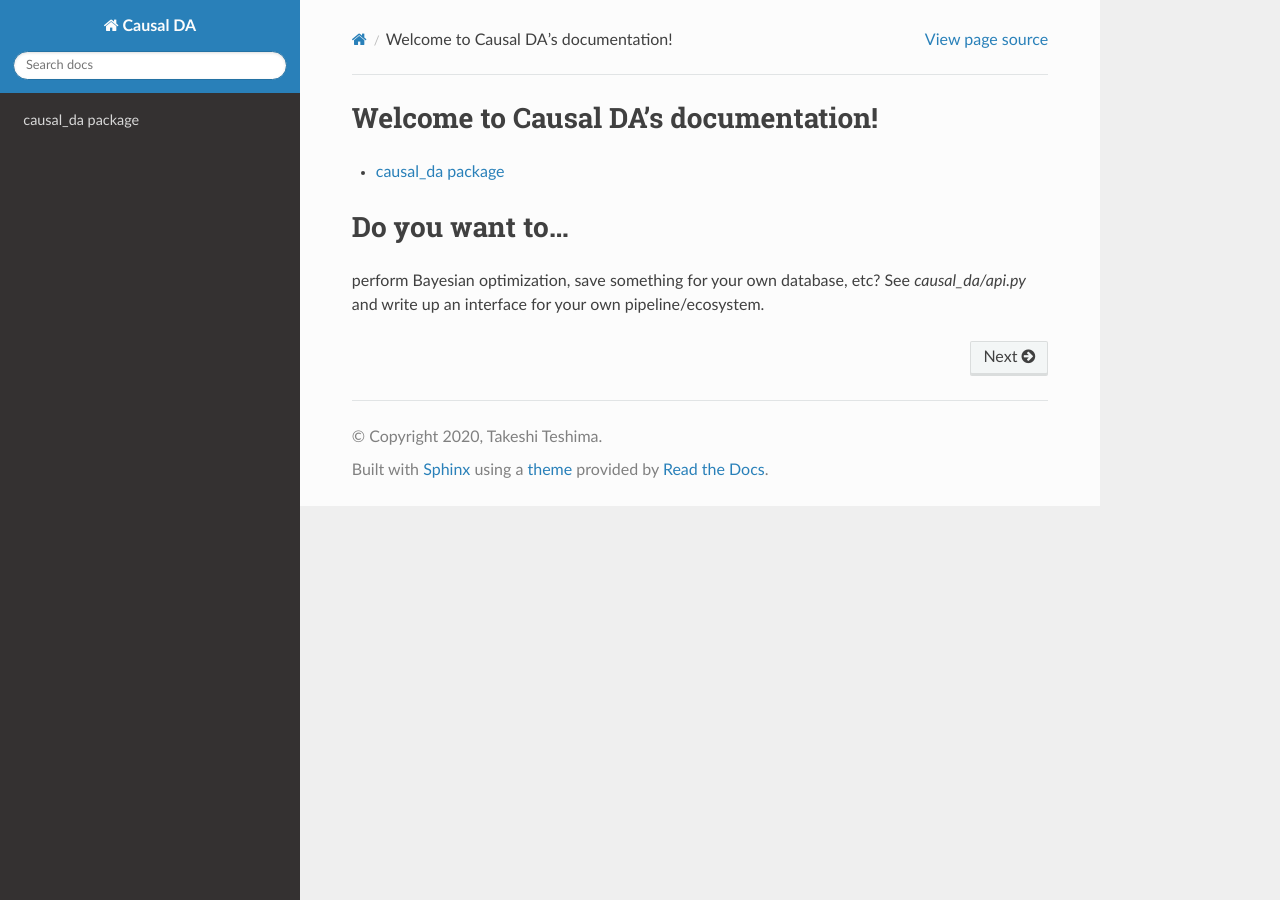
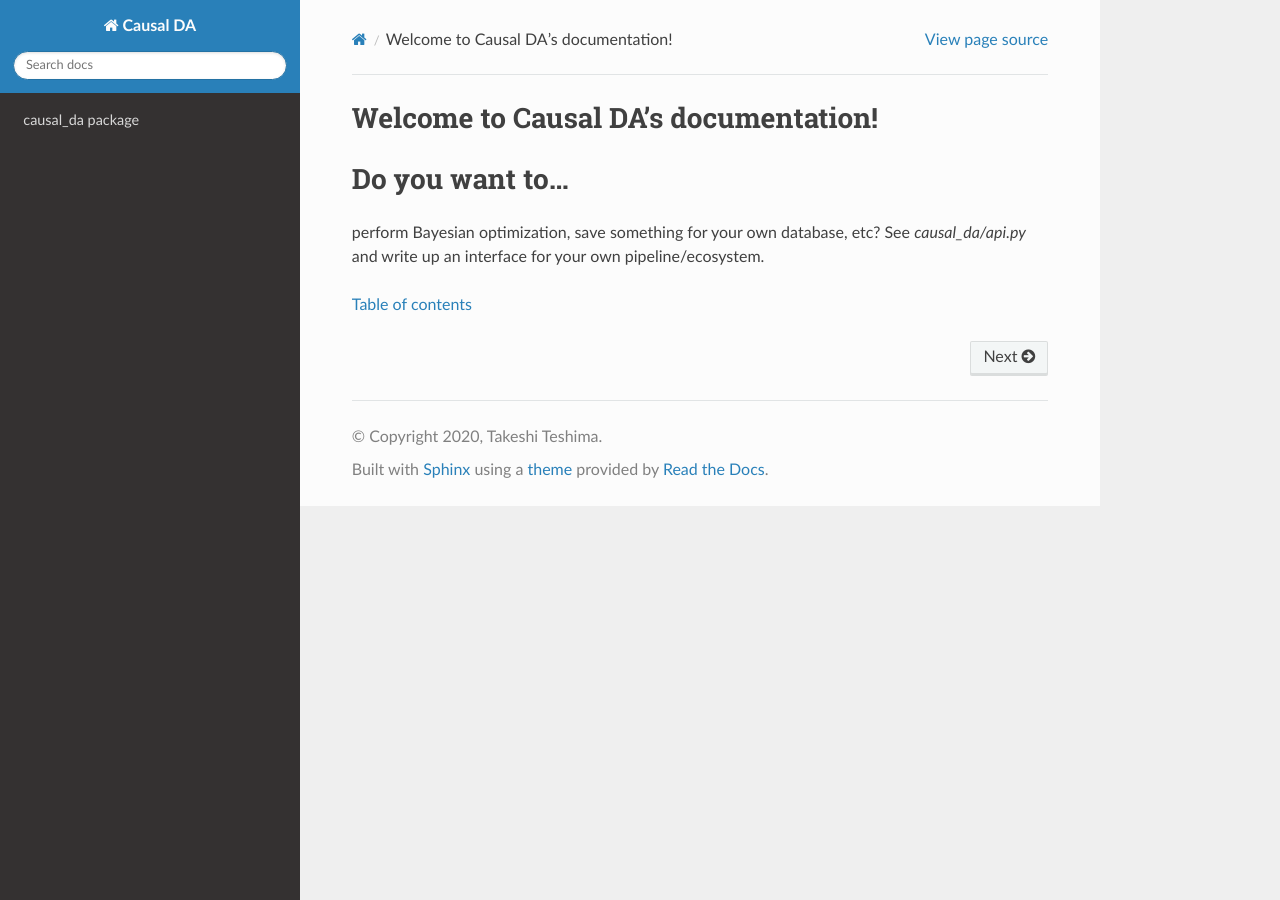
Before and after one commit to takeshi-teshima/few-shot-domain-adaptation-by-causal-mechanism-transfer, a Sphinx documentation site: the page built from docs/index.rst, in a window 1280 px wide. Built offline with Sphinx 7.4.7 and the Read the Docs theme 2.0.0, drawn with Linux system fonts in a browser that asks for light colours; pages that are not in the unit, such as notebooks, are missing from menus.

```diff
--- a/docs/index.rst
+++ b/docs/index.rst
@@ -5,12 +5,6 @@
 
 Welcome to Causal DA's documentation!
 =====================================
-
-
-.. toctree::
-   :maxdepth: 1
-
-   causal_da
 
 
 ..
@@ -27,10 +21,12 @@ Do you want to...
 perform Bayesian optimization, save something for your own database, etc?
 See `causal_da/api.py` and write up an interface for your own pipeline/ecosystem.
 
+`Table of contents <modules.html>`_
 
-..
-   .. toctree::
-      :maxdepth: 2
-      :caption: Contents:
 
-      causal_da
+.. toctree::
+   :glob:
+   :maxdepth: 10
+   :hidden:
+
+   causal_da
--- a/requirements-dev.txt
+++ b/requirements-dev.txt
@@ -2,7 +2,7 @@
 sphinx
 sphinx_rtd_theme
 sphinx-autodoc-typehints
-docstr-coverage
+git+https://github.com/HunterMcGushion/docstr_coverage.git
 
 # Debug
 pudb
```
Also changed, not shown: README-dev.md (added, +12 -0 lines), docs/setup.rst (deleted, +0 -7 lines), 2 other files.
